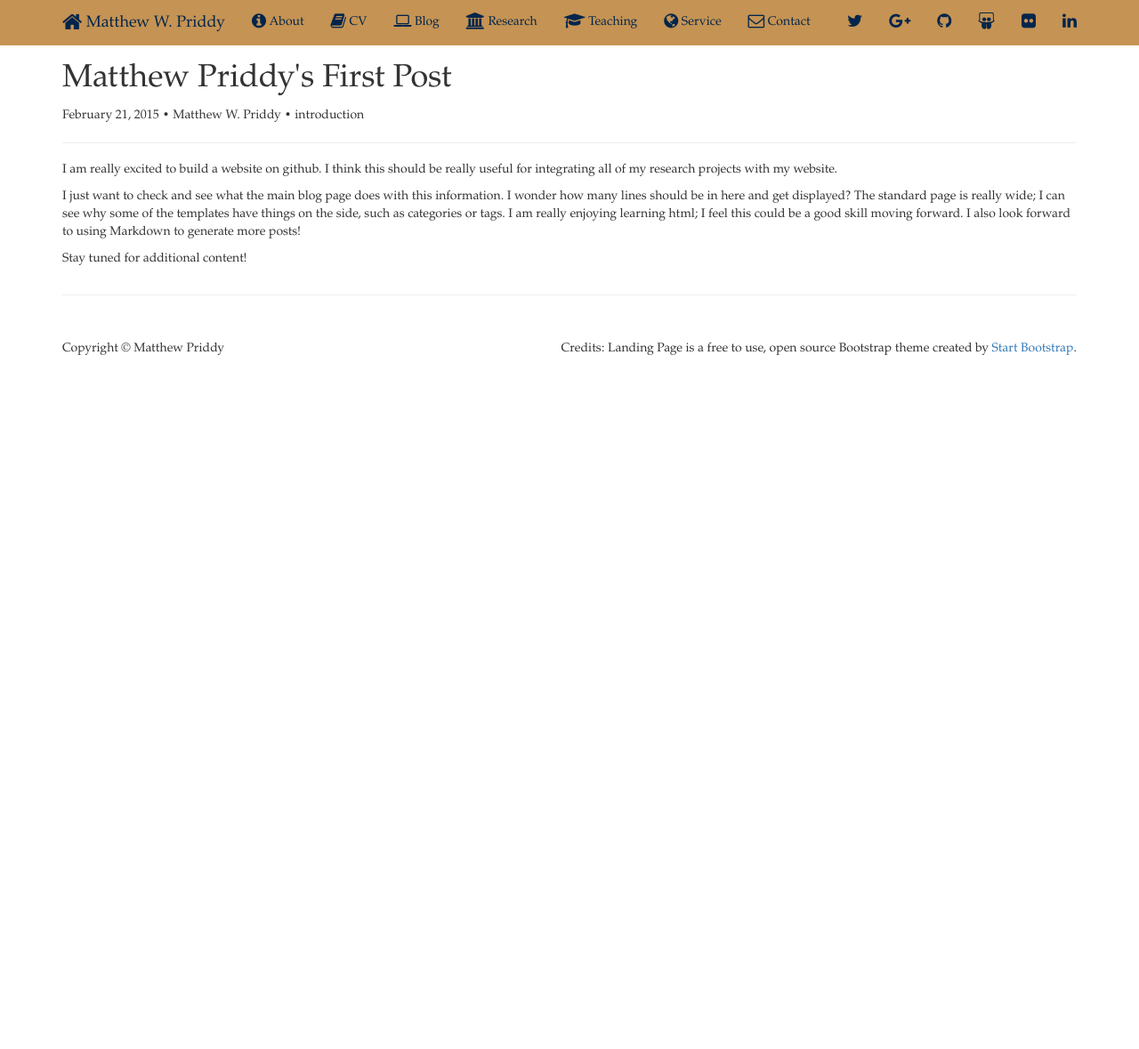
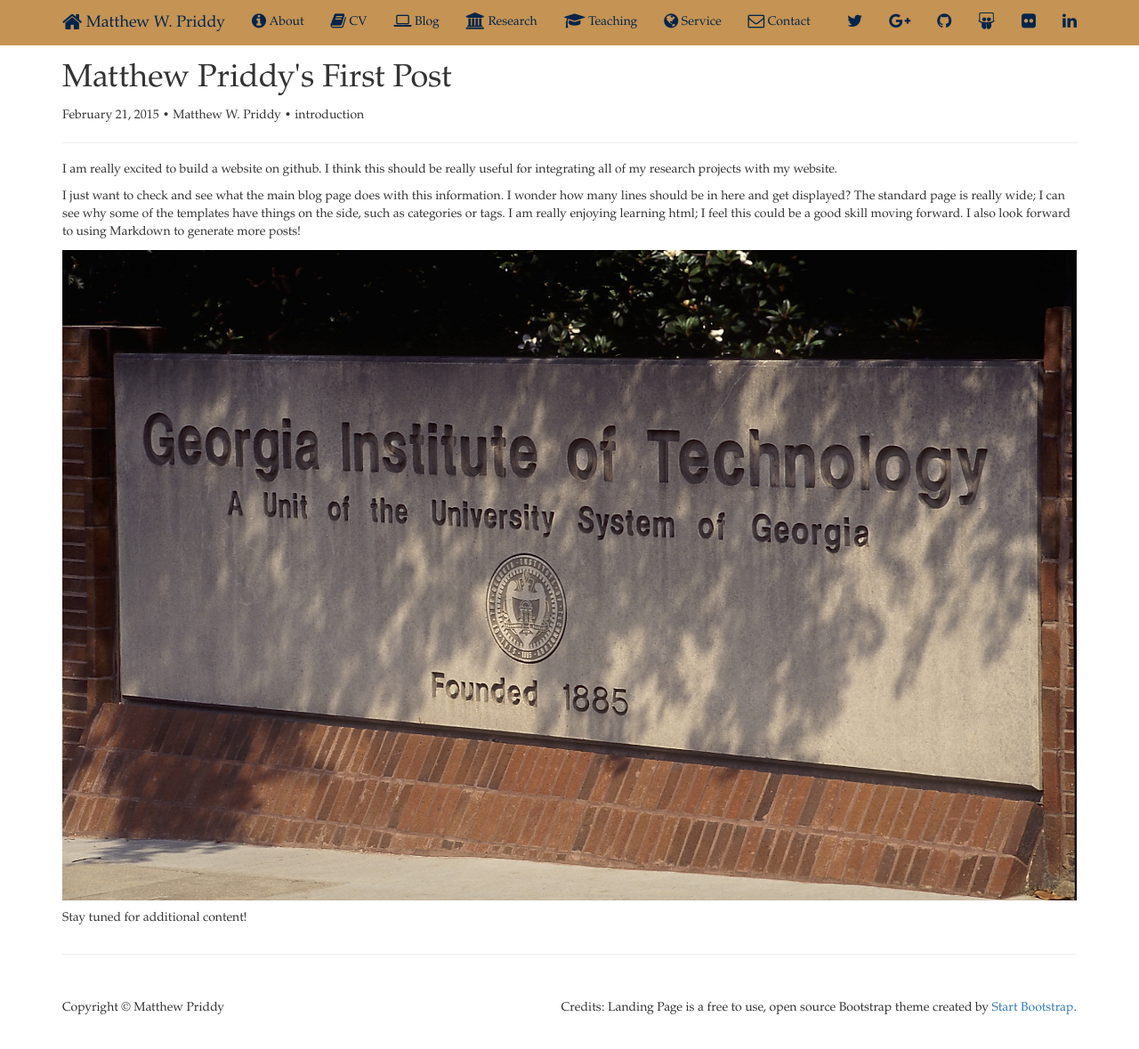
Before and after one commit to mwpriddy/mwpriddy.github.io, a Jekyll site: the page built from _posts/2015-02-21-MWP-first-post.md, in a window 1280 px wide and 1193 px high. Shown: the top 1179 px of the window at 89% size. Built offline with Jekyll 4.4.1, drawn with Linux system fonts in a browser that asks for light colours; nearby versions of some CDN libraries.

Commit message:
change image

```diff
--- a/_posts/2015-02-21-MWP-first-post.md
+++ b/_posts/2015-02-21-MWP-first-post.md
@@ -4,11 +4,13 @@
 date: 2015-02-21
 author: Matthew W. Priddy
 meta: introduction
-cover: "https://farm8.staticflickr.com/7029/6469839877_dfb5ab9b24.jpg"
+cover: "/images/95218-15.jpg"
 ---
 
 I am really excited to build a website on github.  I think this should be really useful for integrating all of my research projects with my website.
 
 I just want to check and see what the main blog page does with this information.  I wonder how many lines should be in here and get displayed?  The standard page is really wide; I can see why some of the templates have things on the side, such as categories or tags.  I am really enjoying learning html; I feel this could be a good skill moving forward.  I also look forward to using Markdown to generate more posts!
 
+<img src="/images/95218-15.jpg" class="img-responsive" alt="Georgia Institute of Technology Sign">
+
 Stay tuned for additional content!
```
